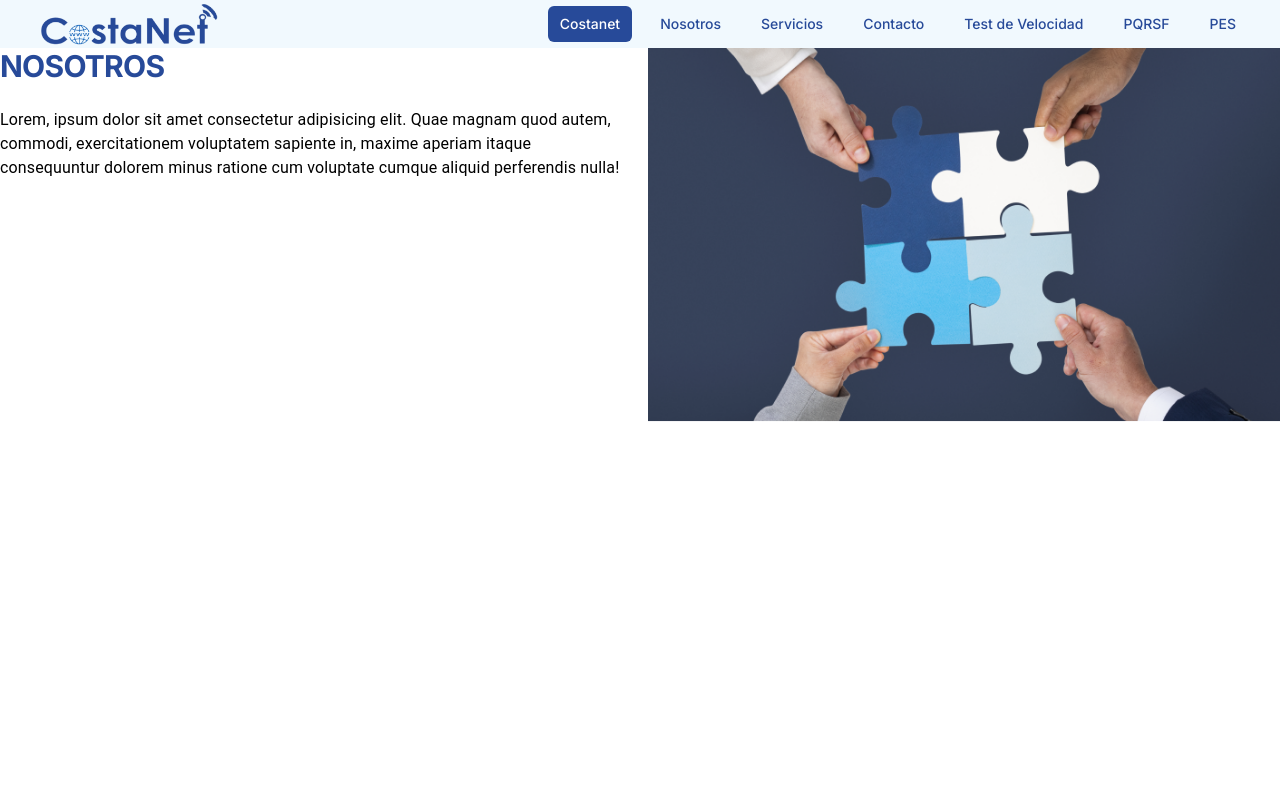
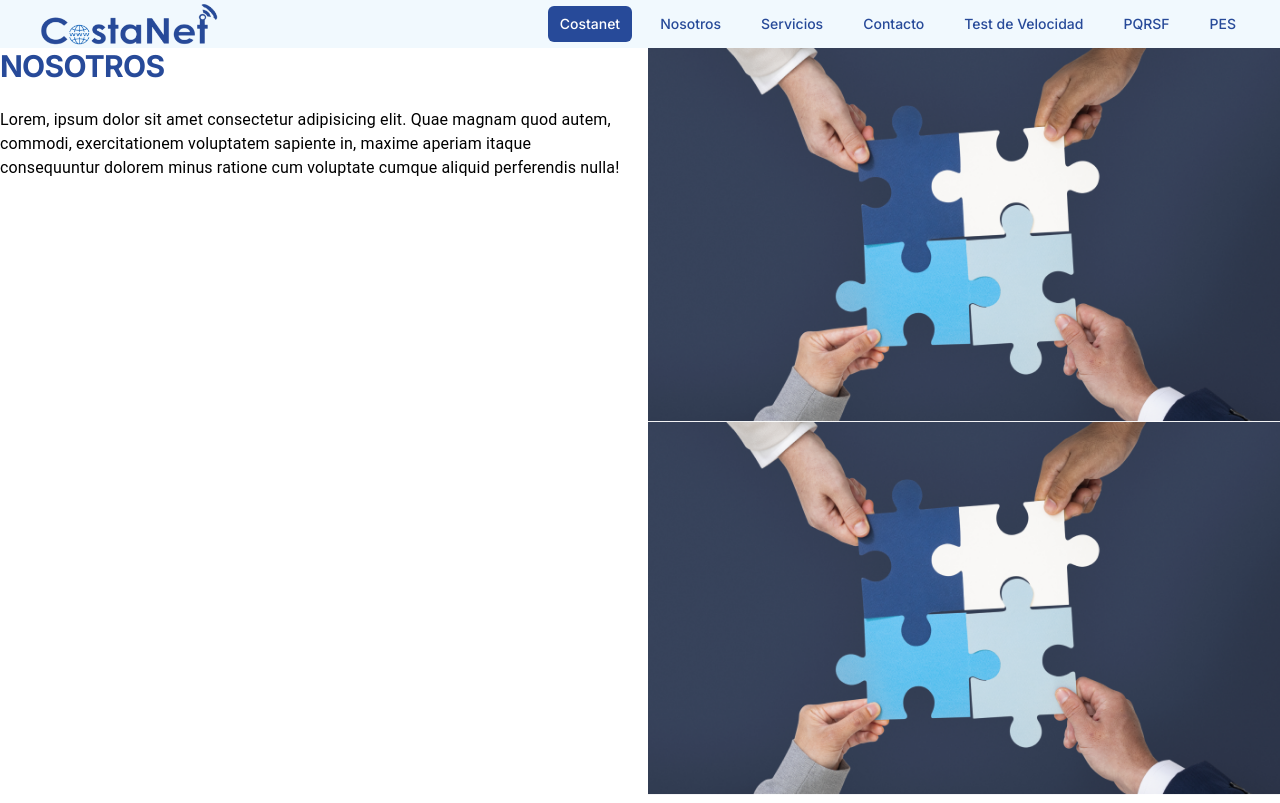
Before and after one commit to labs-company/costanet, a Next.js app: page /nosotros in a window 1280 px wide. Built offline with nearby package versions, Linux system fonts and the light colour scheme.

Commit message:
se duplicó la imagen de la linea numero trece

```diff
--- a/app/nosotros/page.tsx
+++ b/app/nosotros/page.tsx
@@ -6,11 +6,12 @@ import { Typography } from "@mui/material";
 export default function PageAbout() {
     return <Grid container spacing={2}>
         <Grid xs={6}>
-        <h2 className="text-3xl font-bold leading-7 text-gray-900 sm:truncate sm:text-3xl sm:tracking-tight text-letter">NOSOTROS</h2>
+        <h2 className="text-3xl font-bold leading-7  sm:truncate sm:text-3xl sm:tracking-tight text-letter">NOSOTROS</h2>
         <Typography mt={3}>Lorem, ipsum dolor sit amet consectetur adipisicing elit. Quae magnam quod autem, commodi, exercitationem voluptatem sapiente in, maxime aperiam itaque consequuntur dolorem minus ratione cum voluptate cumque aliquid perferendis nulla!</Typography>
         </Grid>
         <Grid xs={6}>
             <Image src={nosotros} alt="Quienes somos nosotros costanet"/>
+            <Image src={nosotros} alt="Quienes somos nosotros costanet"/>
         </Grid>
     </Grid>
 }
```
